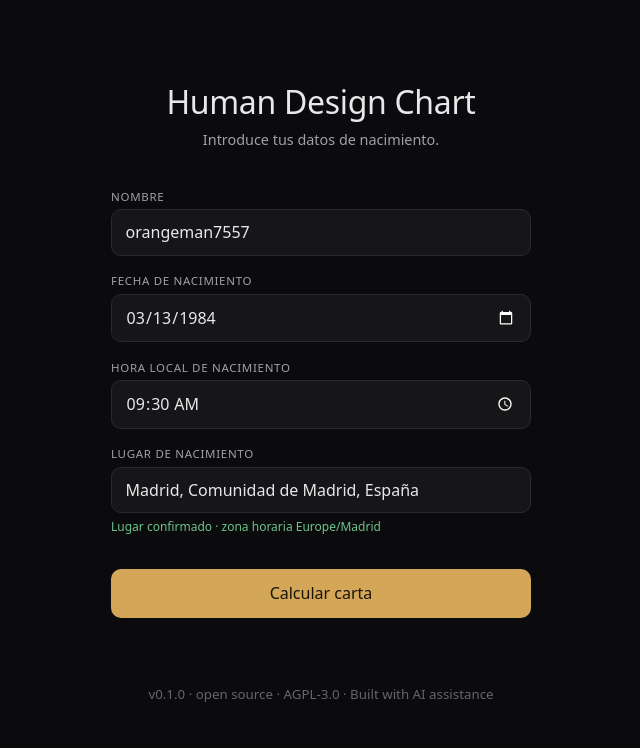
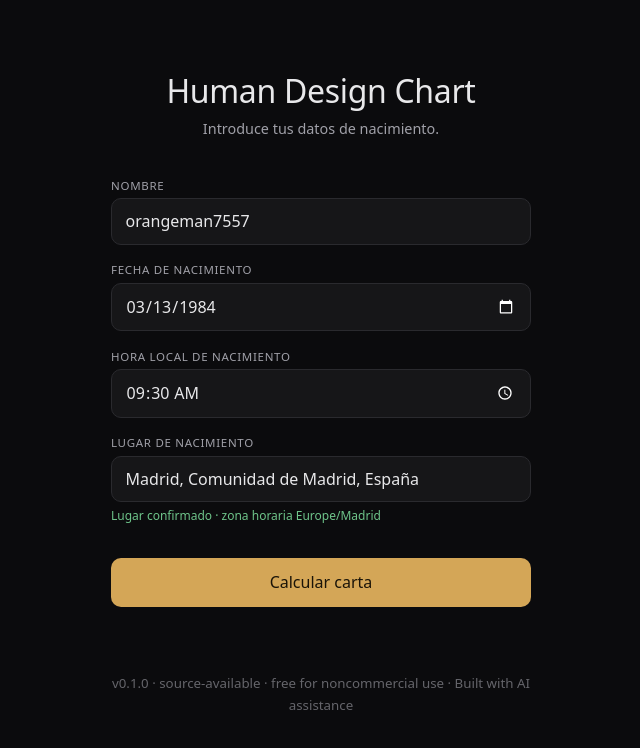
Before and after one commit to orangeman7557/Human-Design-app, a SvelteKit app: page / in a window 1280 px wide. Shown: the top 748 px of the page, without its empty margins (319-959 px from the left). Built offline with nearby package versions, Linux system fonts and the light colour scheme.

Commit message:
Update +page.svelte

```diff
--- a/src/routes/+page.svelte
+++ b/src/routes/+page.svelte
@@ -91,7 +91,7 @@
   </form>
 
   <footer>
-    <small>v0.1.0 · open source · AGPL-3.0 · Built with AI assistance</small>
+    <small>v0.1.0 · source-available · free for noncommercial use · Built with AI assistance</small>
   </footer>
 </main>
 
```
